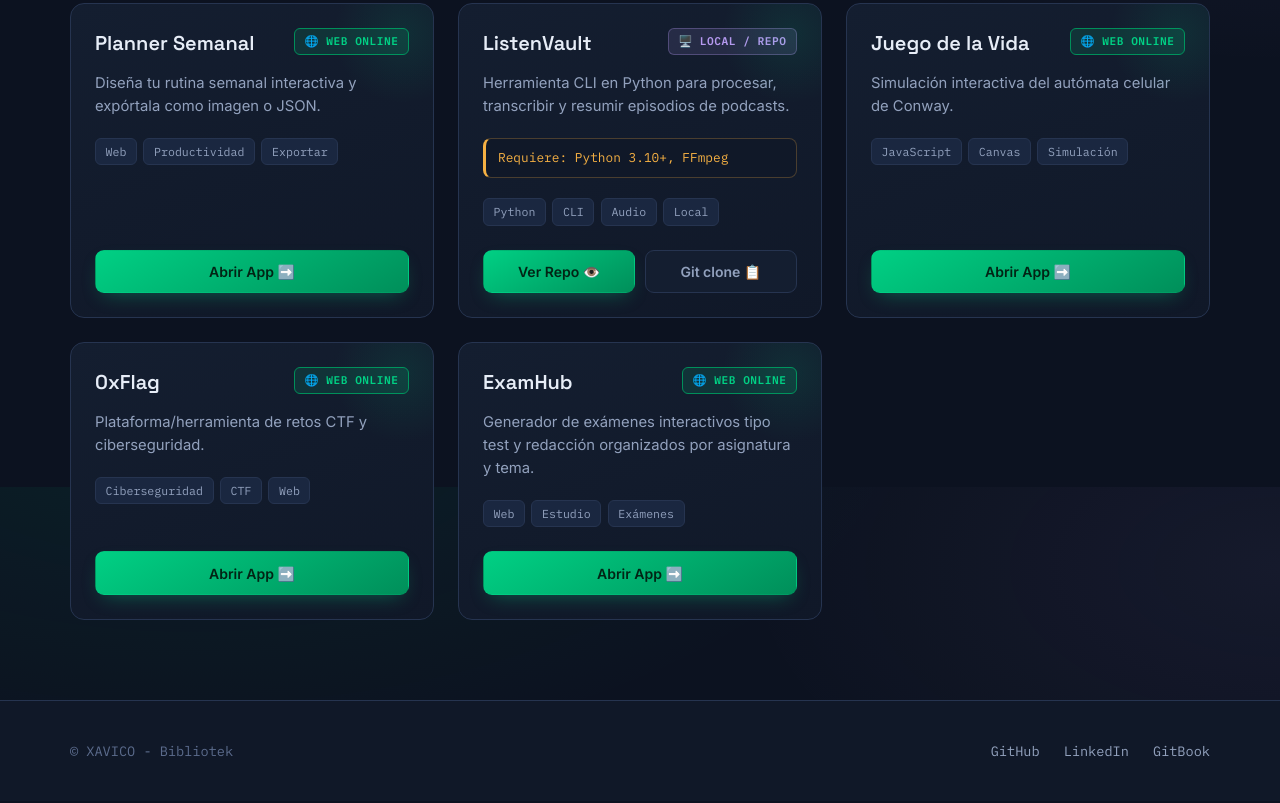
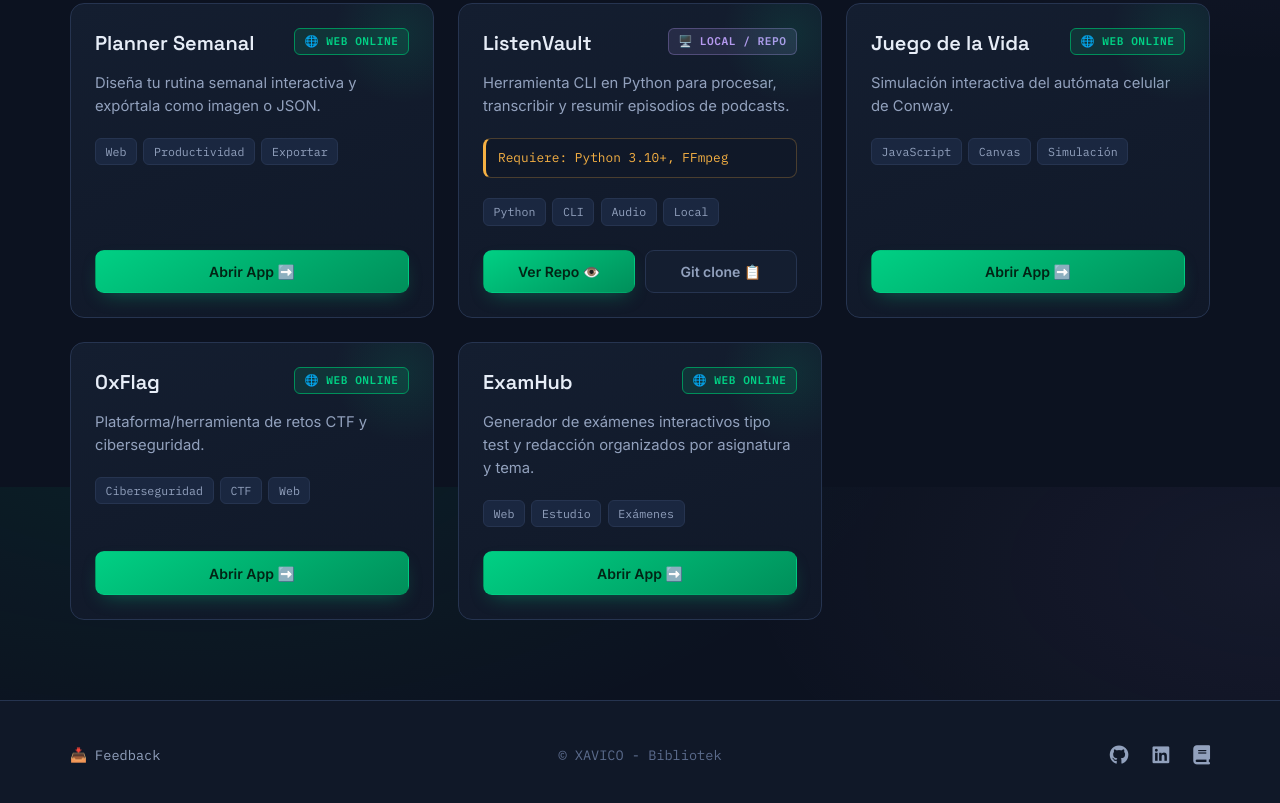
Before and after one commit to X4VICO/Bibliotek, a plain HTML site: page index.html in a window 1280 px wide. Shown: the part 313-1116 px from the top of the page. Drawn offline with nearby package versions, Linux system fonts and the light colour scheme.

Commit message:
add feedback link

```diff
--- a/assets/css/main.css
+++ b/assets/css/main.css
@@ -341,11 +341,42 @@ footer {
     flex-direction: row;
     justify-content: space-between;
   }
+
+  .footer-feedback,
+  .footer-links {
+    flex: 1;
+  }
+
+  .footer-feedback {
+    text-align: left;
+  }
+
+  .footer-copy {
+    text-align: center;
+    flex: 1;
+  }
+
+  .footer-links {
+    display: flex;
+    justify-content: flex-end;
+    gap: 1.1rem;
+  }
+}
+
+.footer-feedback a {
+  color: var(--text-dim);
+  text-decoration: none;
+  transition: color 0.2s ease;
+}
+
+.footer-feedback a:hover {
+  color: var(--green);
 }
 
 .footer-links {
   display: flex;
   gap: 1.5rem;
+  font-size: 1.2rem;
 }
 
 .footer-links a {
--- a/index.html
+++ b/index.html
@@ -8,6 +8,8 @@
     <link rel="icon" type="image/png" href="assets/img/bibliotek.png" />
     <!-- Librería para renderizar el formato Markdown -->
     <script src="https://cdn.jsdelivr.net/npm/marked/marked.min.js"></script>
+    <link rel="stylesheet" href="https://cdnjs.cloudflare.com/ajax/libs/font-awesome/6.5.2/css/all.min.css">
+
   </head>
   <body>
 
@@ -58,11 +60,24 @@
 
     <footer>
       <div class="footer-content">
-      <p>© XAVICO - Bibliotek</p>
+        <div class="footer-feedback">
+          <a href="https://github.com/X4VICO/Bibliotek/issues/new" target="_blank" rel="noopener">
+            📥 Feedback
+          </a>
+        </div>
+
+        <p class="footer-copy">© XAVICO - Bibliotek</p>
+
         <div class="footer-links">
-        <a href="https://github.com/X4VICO" target="_blank" rel="noopener">GitHub</a>
-        <a href="https://linkedin.com/in/xavi-conde" target="_blank" rel="noopener">LinkedIn</a>
-        <a href="https://bibliotek.gitbook.io/miwiki" target="_blank" rel="noopener">GitBook</a>
+          <a href="https://github.com/X4VICO" target="_blank" rel="noopener" aria-label="GitHub">
+            <i class="fa-brands fa-github"></i>
+          </a>
+          <a href="https://linkedin.com/in/xavi-conde" target="_blank" rel="noopener" aria-label="LinkedIn">
+            <i class="fa-brands fa-linkedin"></i>
+          </a>
+          <a href="https://bibliotek.gitbook.io/miwiki" target="_blank" rel="noopener" aria-label="GitBook">
+            <i class="fa-solid fa-book"></i>
+          </a>
         </div>
       </div>
     </footer>
```
Lines whose indentation alone changed are shown as unchanged.
